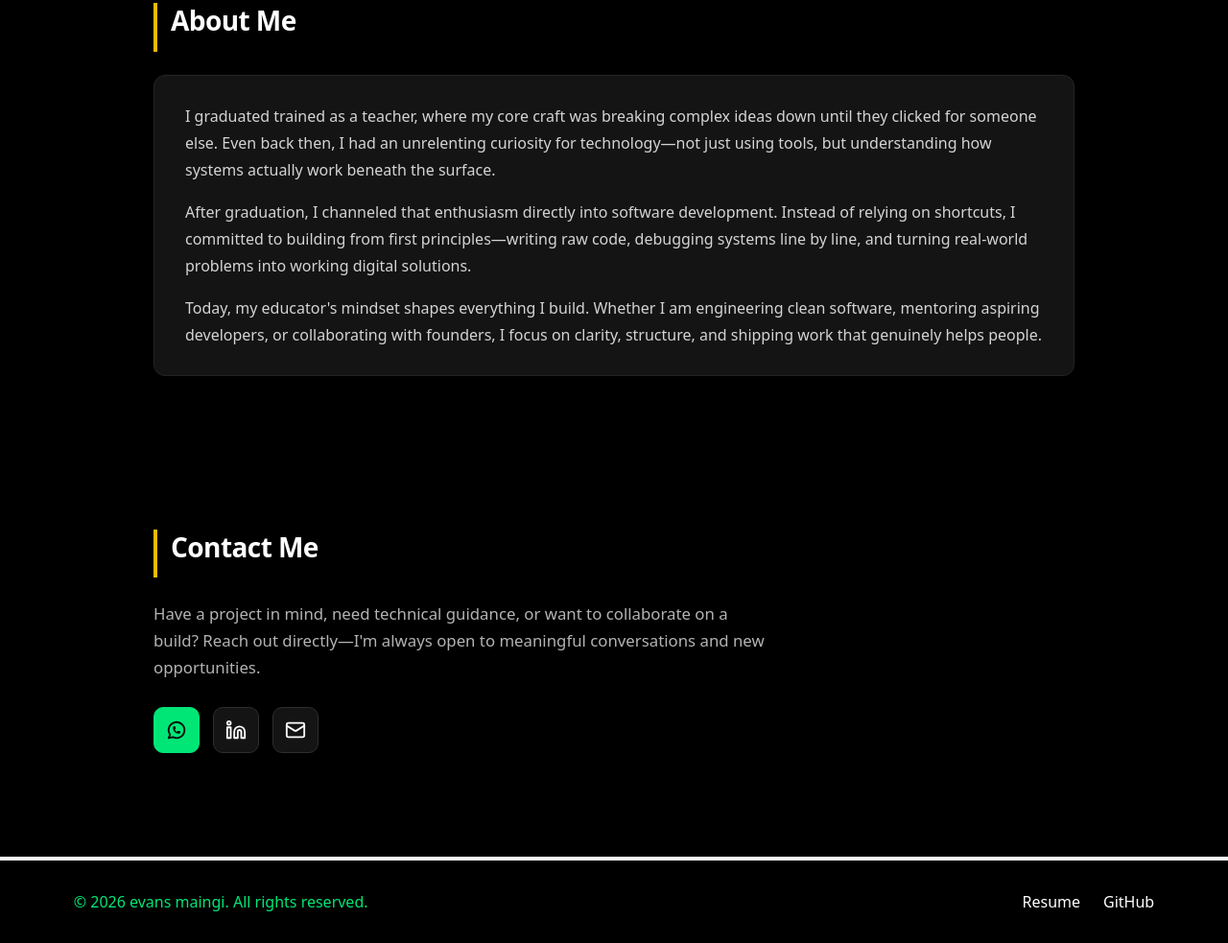
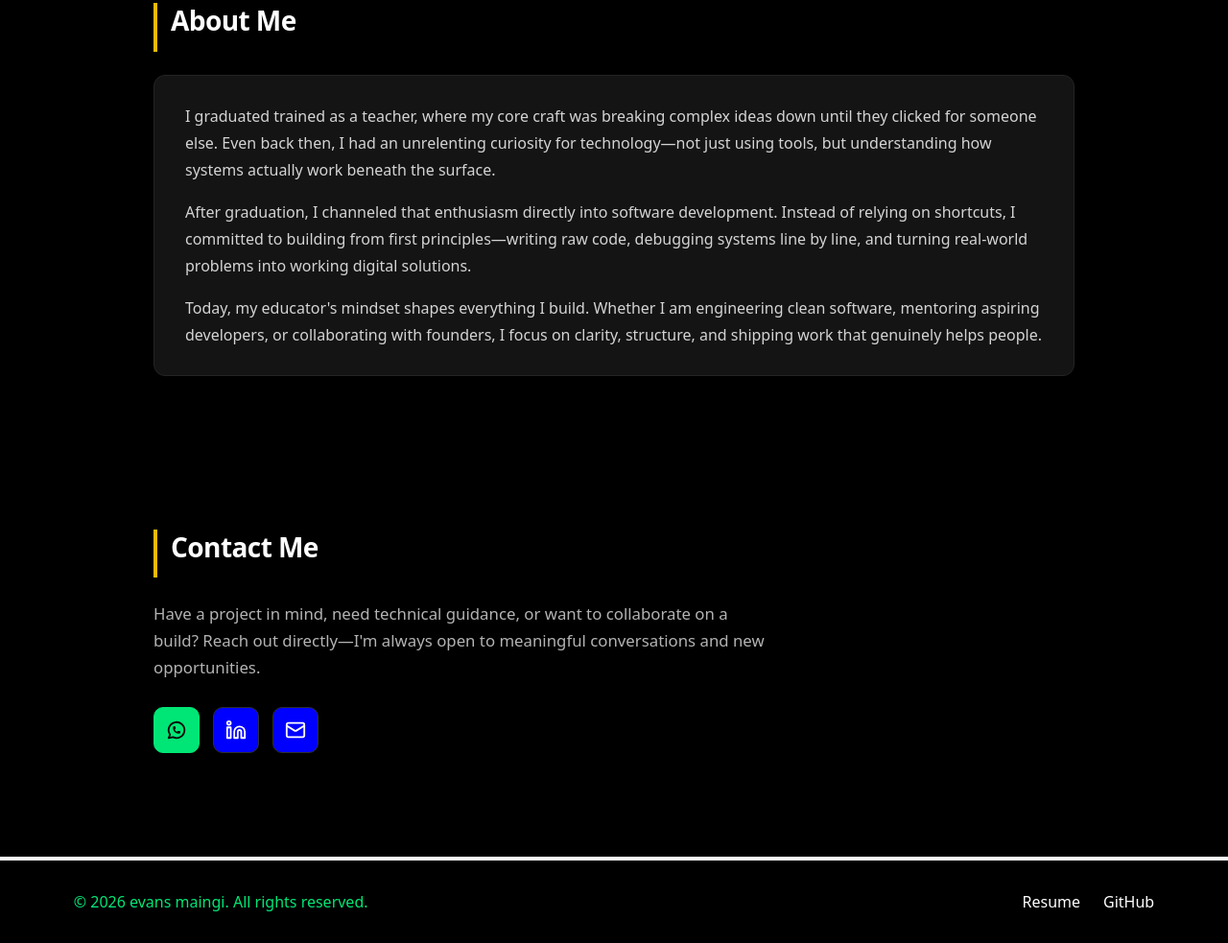
Before and after one commit to maingibiz002-ctrl/software-portifolio, a plain HTML site: page index.html in a window 1280 px wide. Shown: the part 1445-2428 px from the top of the page at 96% size. Drawn offline with Linux system fonts and the light colour scheme.

Commit message:
adding color

```diff
--- a/style.css
+++ b/style.css
@@ -283,7 +283,7 @@ footer a:hover{
     height: 48px;
     border-radius: 10px;
     color: var(--white, #ffffff);
-    background-color: #141414;
+    background-color: blue;
     border: 1px solid #2e2e2e;
     text-decoration: none;
     transition: transform 0.2s ease, border-color 0.2s ease, color 0.2s ease, background-color 0.2s ease;
```
